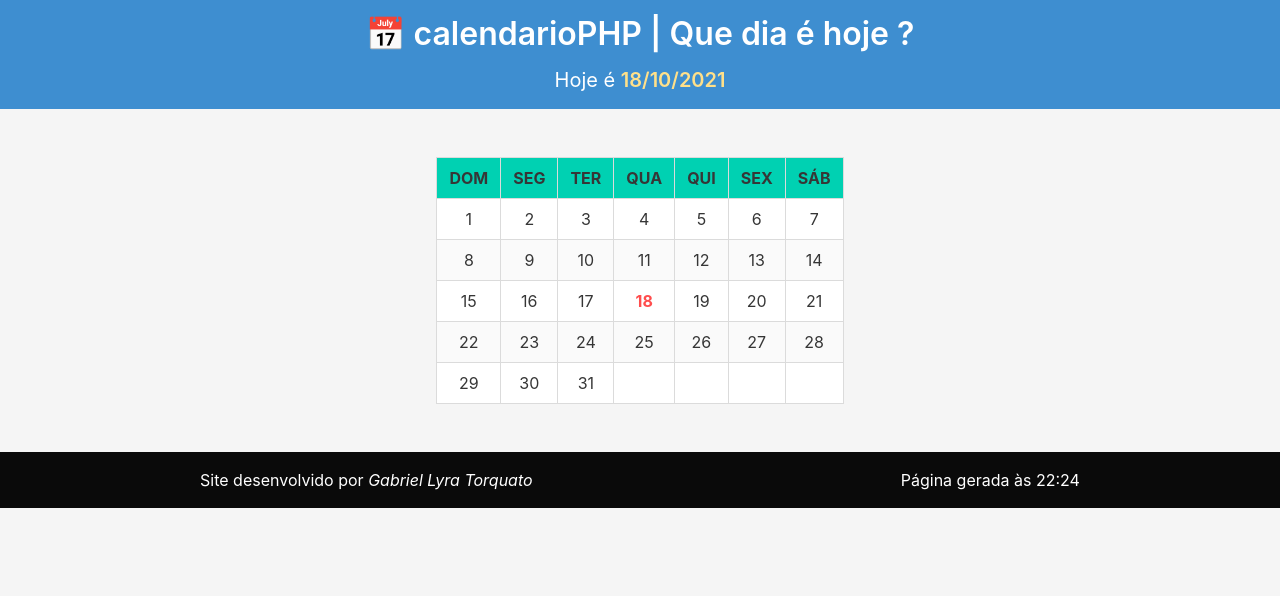
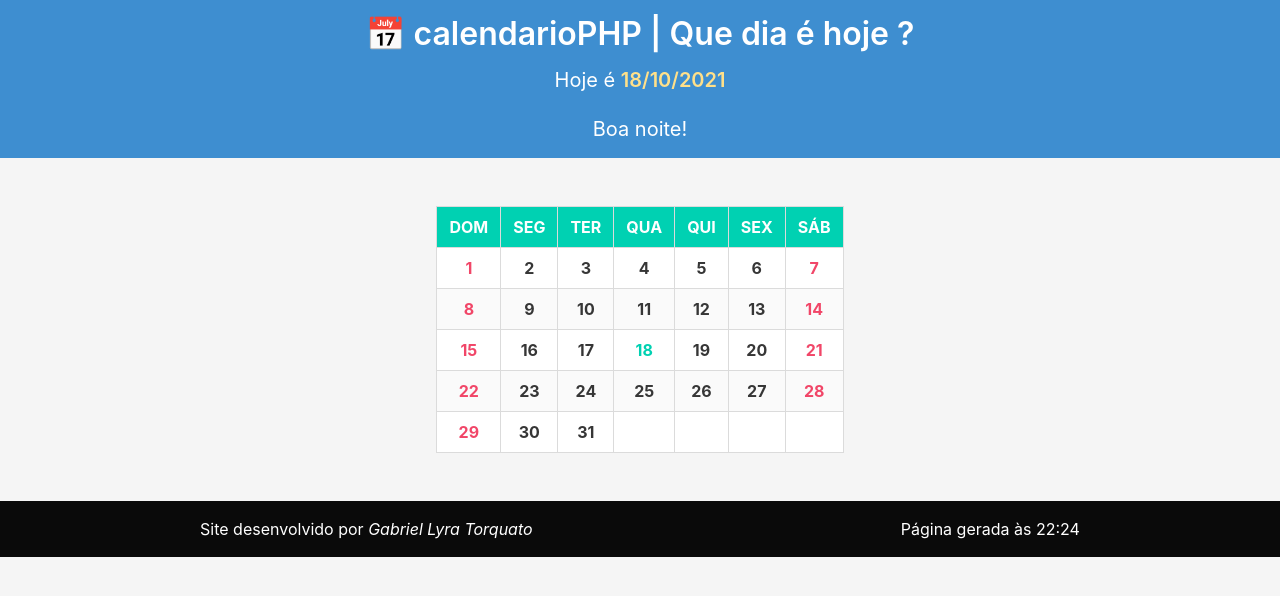
Before and after one commit to LyraMaker/calendarioPHP, a PHP site: page / in a window 1280 px wide. Shown: the top 596 px of the page. Run offline with PHP 8.4, Linux system fonts and the light colour scheme.

Commit message:
Adicionada Dom e Sáb customizado e saudação

```diff
--- a/estruturas/calendario.php
+++ b/estruturas/calendario.php
@@ -1,8 +1,19 @@
 <?php
+
+function saudacao()
+{
+    if ((date('G') >= 6) && (date('G') <= 12)) {
+        return "Bom dia!";
+    } else if ((date('G') >= 13) && (date('G') <= 18)) {
+        return "Boa tarde!";
+    } else {
+        return "Boa noite!";
+    }
+}
 
 function tituloCalendario()
 {
-    return "<thead><tr class='has-text-centered has-background-primary'><th>DOM</th><th>SEG</th><th>TER</th><th>QUA</th><th>QUI</th><th>SEX</th><th>SÁB</th></tr></thead>";
+    return "<thead><tr class='has-text-centered has-background-primary'><th class='has-text-white'>DOM</th><th class='has-text-white'>SEG</th><th class='has-text-white'>TER</th><th class='has-text-white'>QUA</th><th class='has-text-white'>QUI</th><th class='has-text-white'>SEX</th><th class='has-text-white'>SÁB</th></tr></thead>";
 }
 
 function calendario()
@@ -14,7 +25,7 @@ function calendario()
     $diaHoje = date('d'); //Captura a data do dia
 
     while ($dia <= 31) {
-        $diaHoje == $dia ? array_push($semana, "<strong style='color:#ff4d4d;'>$dia</strong>") : array_push($semana, $dia);
+        $diaHoje == $dia ? array_push($semana, "<strong class='has-text-primary'>$dia</strong>") : array_push($semana, $dia);
 
         if (count($semana) == 7) {
             $calendario .= gerarLinha($semana);
@@ -31,7 +42,16 @@ function gerarLinha($semana)
     $linha = "<tr>";
 
     for ($diaSemana = 0; $diaSemana <= 6; $diaSemana++) {
-        array_key_exists($diaSemana, $semana) ? $linha .= "<td>{$semana[$diaSemana]}</td>" : $linha .= "<td></td>"; //Optei utilizar um operador ternário pois é uma condição composta de estrutura simples
+        if (array_key_exists($diaSemana, $semana)) {
+            if ($diaSemana == 0 || $diaSemana == 6) {
+                $linha .= "<td><strong class='has-text-danger'>{$semana[$diaSemana]}</strong></td>";
+            } else {
+                $linha .= "<td><strong>{$semana[$diaSemana]}</strong></td>";
+            }
+        } else {
+            $linha .= "<td></td>";
+        }
+        //array_key_exists($diaSemana, $semana) ? $linha .= "<td>{$semana[$diaSemana]}</td>" : $linha .= "<td></td>"; Optei utilizar um operador ternário pois é uma condição composta de estrutura simples
     }
     $linha .= "</tr>";
 
--- a/index.php
+++ b/index.php
@@ -1,8 +1,6 @@
 <?php
 include "confi/ambiente.php";
 include 'estruturas/calendario.php';
-setlocale(LC_TIME, 'pt_BR', 'pt_BR.utf-8', 'pt_BR.utf-8', 'portuguese');
-date_default_timezone_set('America/Sao_Paulo');
 
 ?>
 <!DOCTYPE html>
@@ -13,7 +11,8 @@ date_default_timezone_set('America/Sao_Paulo');
     <meta http-equiv="X-UA-Compatible" content="IE=edge">
     <meta name="viewport" content="width=device-width, initial-scale=1.0">
     <link rel="stylesheet" href="https://cdn.jsdelivr.net/npm/bulma@0.9.3/css/bulma.min.css">
-    <title>📅 calendarioPHP | Que dia é hoje ?</title>
+    <link rel="icon" href="favicon.ico" type="image/x-icon">
+    <title>calendarioPHP | Que dia é hoje ?</title>
 </head>
 
 <body>
@@ -21,6 +20,7 @@ date_default_timezone_set('America/Sao_Paulo');
         <div class="container has-text-centered p-4">
             <h1 class="title has-text-white	 ">📅 calendarioPHP | Que dia é hoje ?</h1>
             <h2 class="subtitle pt-3 has-text-white"><?php echo    "Hoje é " . "<strong class='has-text-warning'>" . date('d/m/Y') . '</strong>';    ?> </h2>
+            <h2 class="subtitle has-text-white"><?php echo saudacao(); ?> </h2>
         </div>
     </header>
     <main class="section">
```
Also changed, not shown: README.md, favicon.ico (added).
